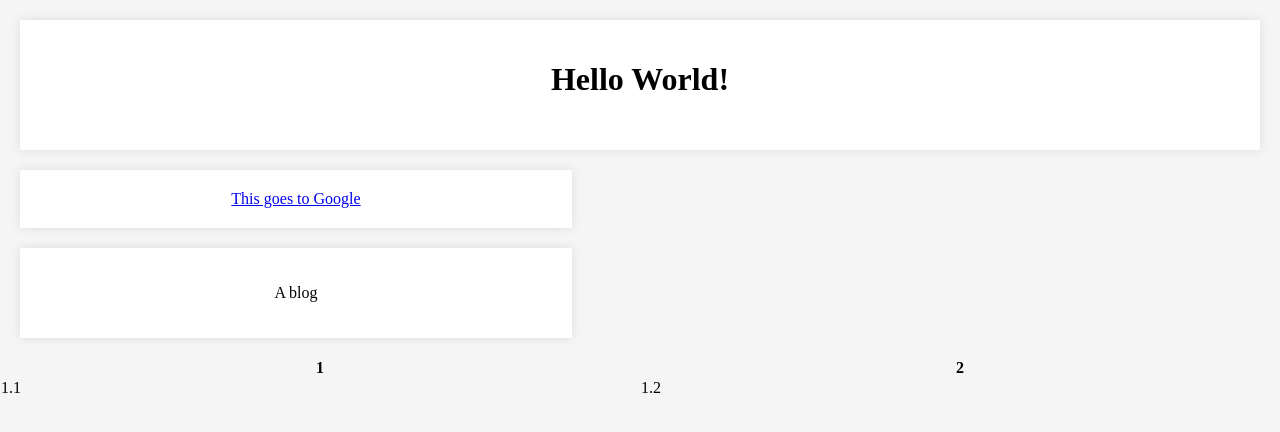
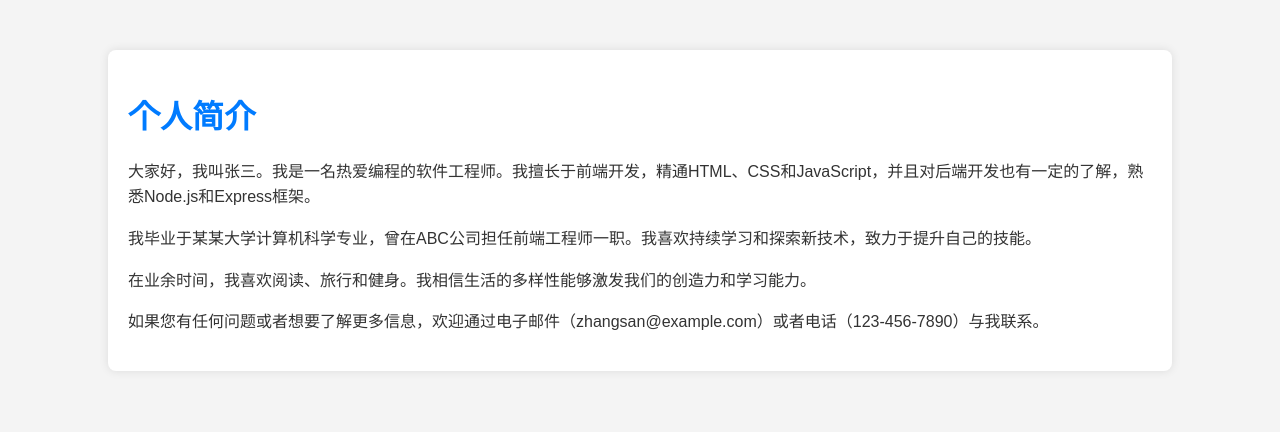
Before and after one commit to JwillBeAgoodGD/JacksonCao-npc.github.io, a plain HTML site: page index.html in a window 1280 px wide. Drawn offline with Linux system fonts and the light colour scheme.

Commit message:
Update index.html

```diff
--- a/index.html
+++ b/index.html
@@ -3,34 +3,38 @@
 <head>
     <meta charset="UTF-8">
     <meta name="viewport" content="width=device-width, initial-scale=1.0">
-    <title>Document</title>
-    <link rel="stylesheet" href="Style.css">
+    <title>个人简介</title>
+    <style>
+        body {
+            font-family: Arial, sans-serif;
+            margin: 0;
+            padding: 0;
+            background-color: #f4f4f4;
+            color: #333;
+        }
+        .container {
+            width: 80%;
+            margin: 50px auto;
+            background-color: #fff;
+            padding: 20px;
+            border-radius: 8px;
+            box-shadow: 0 0 10px rgba(0, 0, 0, 0.1);
+        }
+        h1 {
+            color: #007bff;
+        }
+        p {
+            line-height: 1.6;
+        }
+    </style>
 </head>
 <body>
-    <main class="box text">
-        <h1>Hello World!</p>
-    </main>
-
-    <section class="sectionBox text">
-        <a href="google"> This goes to Google</a>
-    </section>
-
-    <section class="sectionBox text">
-        <p>A blog</p>
-    </section>
-    <table>
-        <tr>
-            <th>
-                1
-            </th>
-            <th>
-                2
-            </th>
-        </tr>
-        <tr>
-            <td>1.1</td>
-            <td>1.2</td>
-        </tr>
-    </table>
+    <div class="container">
+        <h1>个人简介</h1>
+        <p>大家好，我叫张三。我是一名热爱编程的软件工程师。我擅长于前端开发，精通HTML、CSS和JavaScript，并且对后端开发也有一定的了解，熟悉Node.js和Express框架。</p>
+        <p>我毕业于某某大学计算机科学专业，曾在ABC公司担任前端工程师一职。我喜欢持续学习和探索新技术，致力于提升自己的技能。</p>
+        <p>在业余时间，我喜欢阅读、旅行和健身。我相信生活的多样性能够激发我们的创造力和学习能力。</p>
+        <p>如果您有任何问题或者想要了解更多信息，欢迎通过电子邮件（zhangsan@example.com）或者电话（123-456-7890）与我联系。</p>
+    </div>
 </body>
 </html>
```
